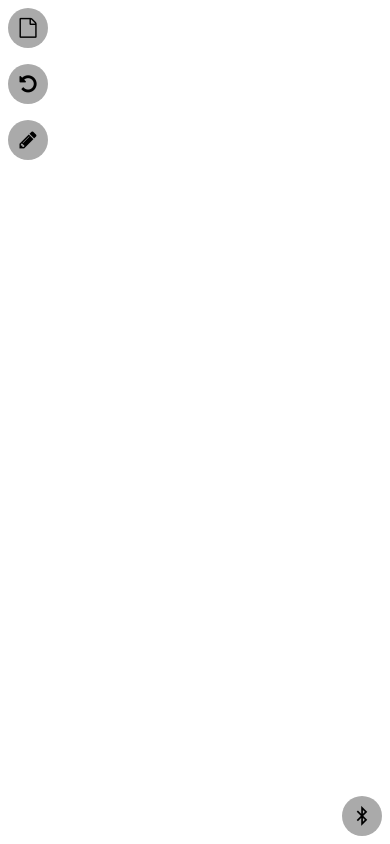
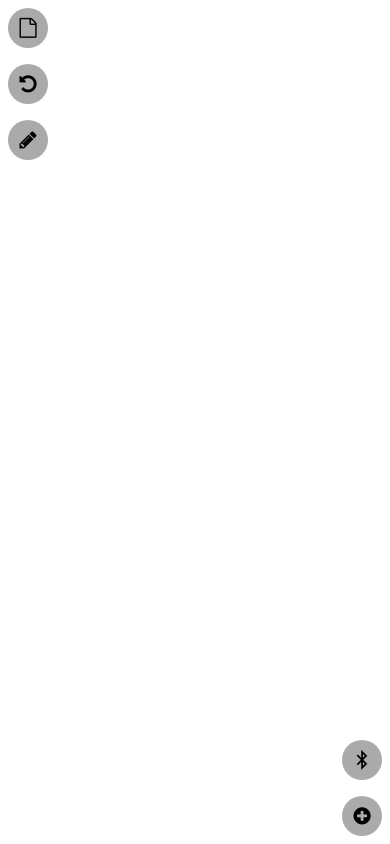
Before and after one commit to solinehayes/HCI-909-MultiDeviceCollaboration, a React Native app in the folder MultiDeviceCollab/: screen / in a window 390 px wide. Built offline with nearby package versions, Linux system fonts and the light colour scheme.

Commit message:
Ajout d'un bouton pour test

```diff
--- a/MultiDeviceCollab/src/pages/DrawingZone/DrawingZone.component.tsx
+++ b/MultiDeviceCollab/src/pages/DrawingZone/DrawingZone.component.tsx
@@ -29,6 +29,7 @@ export const DrawingZone: FunctionComponent = () => {
       </View>
       <View style={styles.bottomButtonContainer}>
         <FloatingButton iconName="bluetooth-b" />
+        <FloatingButton iconName="plus-circle" />
       </View>
     </SafeAreaView>
   );
```
